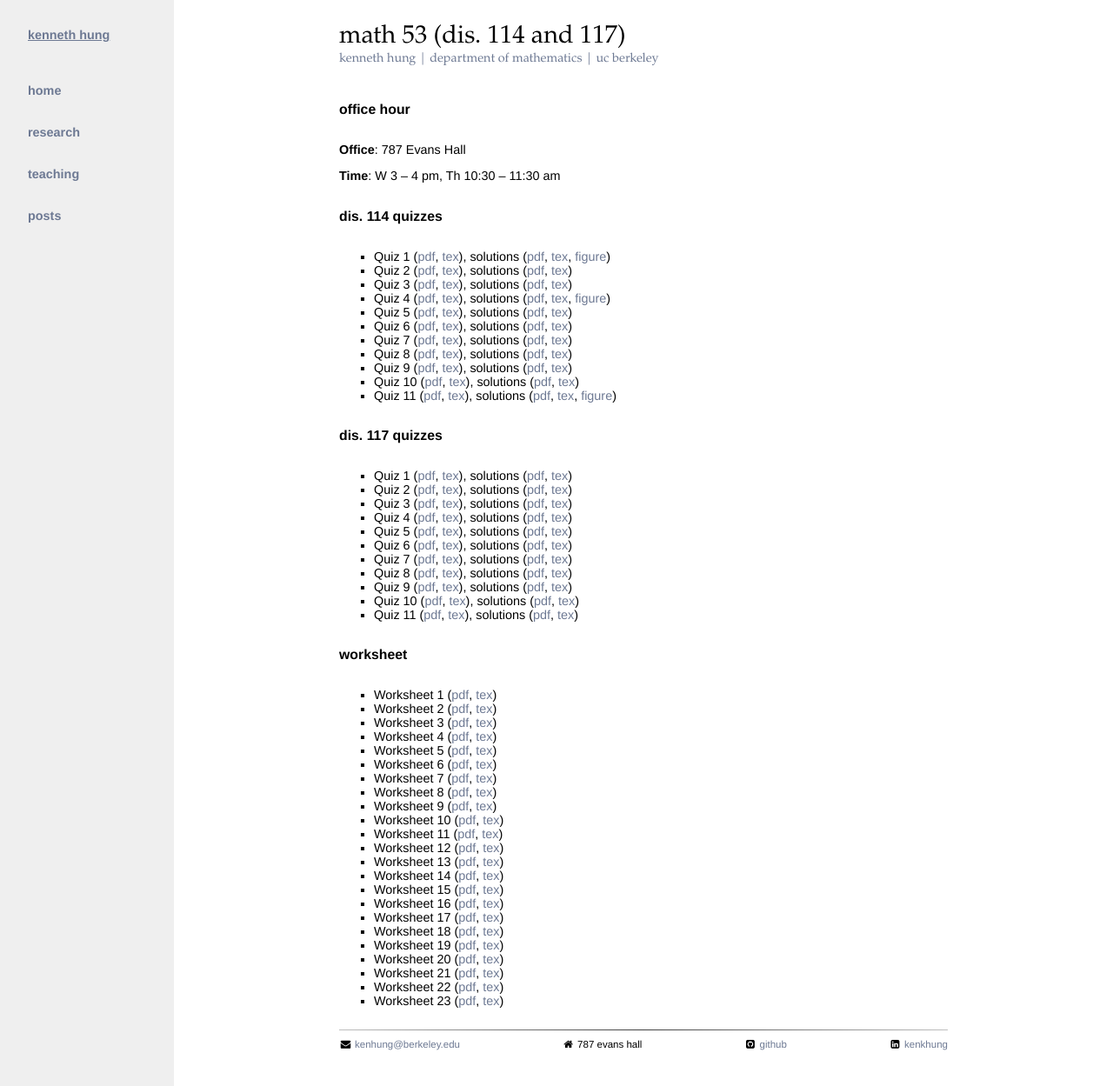
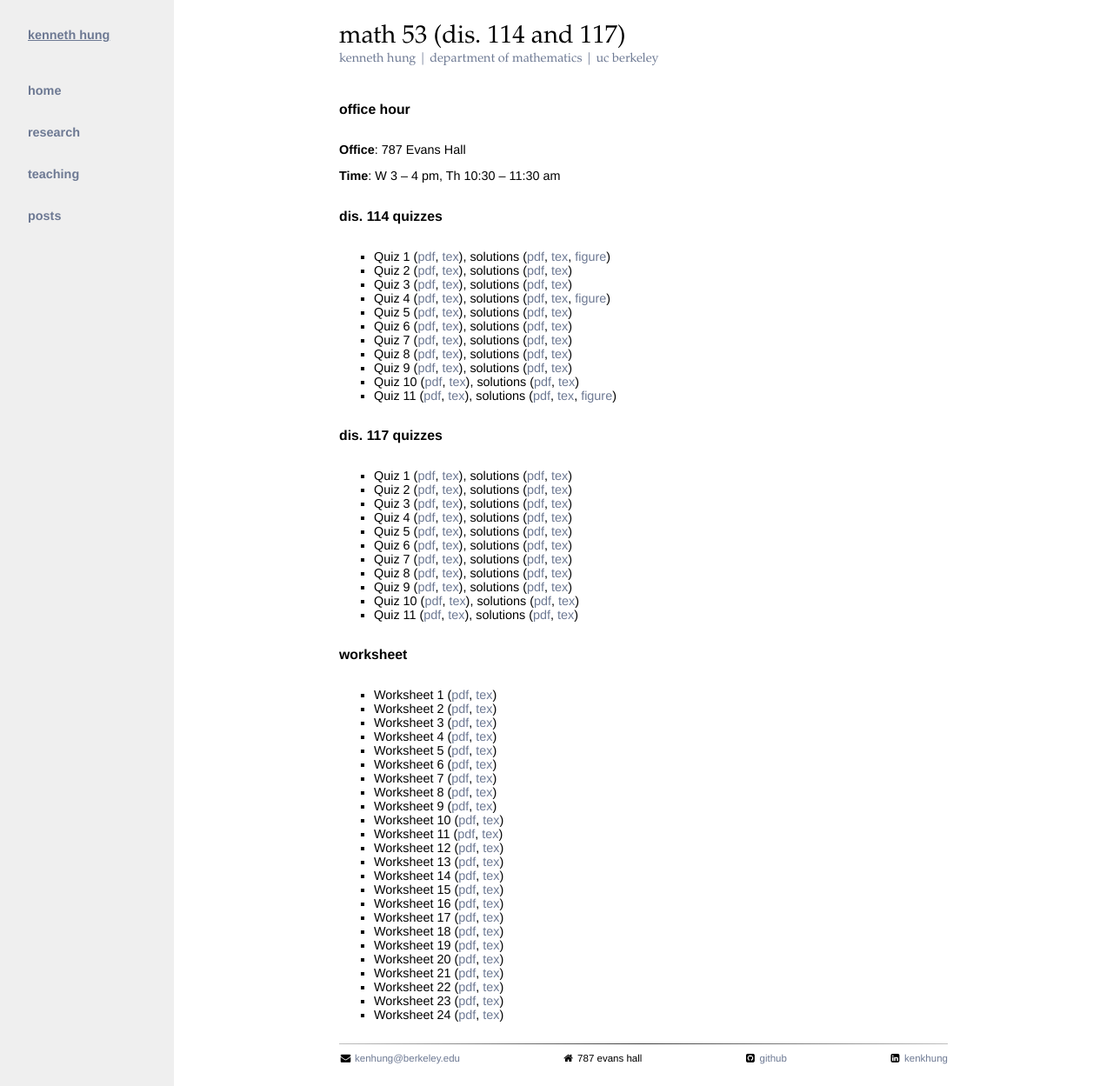
Before and after one commit to yiqunchen/kenhungkk.github.io, a Jekyll site: the page built from courses/math053/index.md, in a window 1280 px wide and 1249 px high. Shown: the whole window at 87% size. Built offline with Jekyll 4.4.1, drawn with Linux system fonts in a browser that asks for light colours; nearby versions of some CDN libraries.

Commit message:
worksheet 24 for math053

```diff
--- a/courses/math053/index.md
+++ b/courses/math053/index.md
@@ -61,3 +61,4 @@ title: Math 53 (Dis. 114 and 117)
 - Worksheet 21 ([pdf](worksheet21.pdf), [tex](worksheet21.tex))
 - Worksheet 22 ([pdf](worksheet22.pdf), [tex](worksheet22.tex))
 - Worksheet 23 ([pdf](worksheet23.pdf), [tex](worksheet23.tex))
+- Worksheet 24 ([pdf](worksheet24.pdf), [tex](worksheet24.tex))
```
Also changed, not shown: 2 other files.
